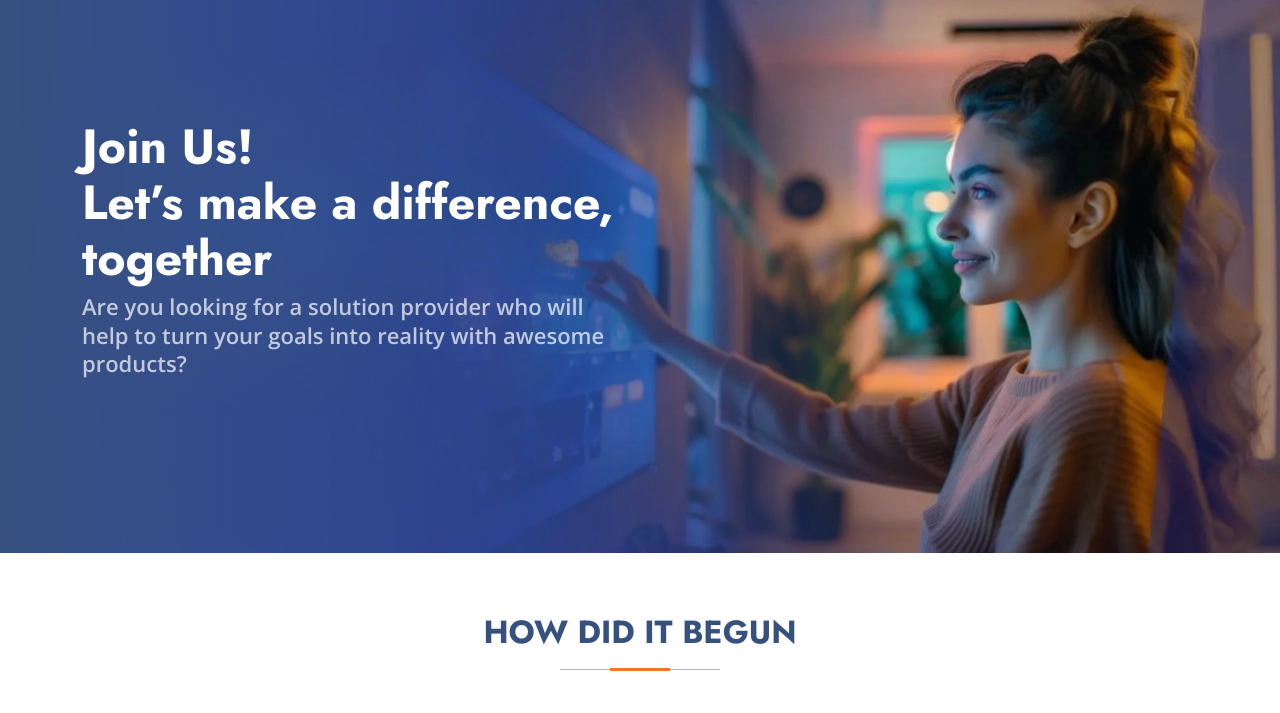
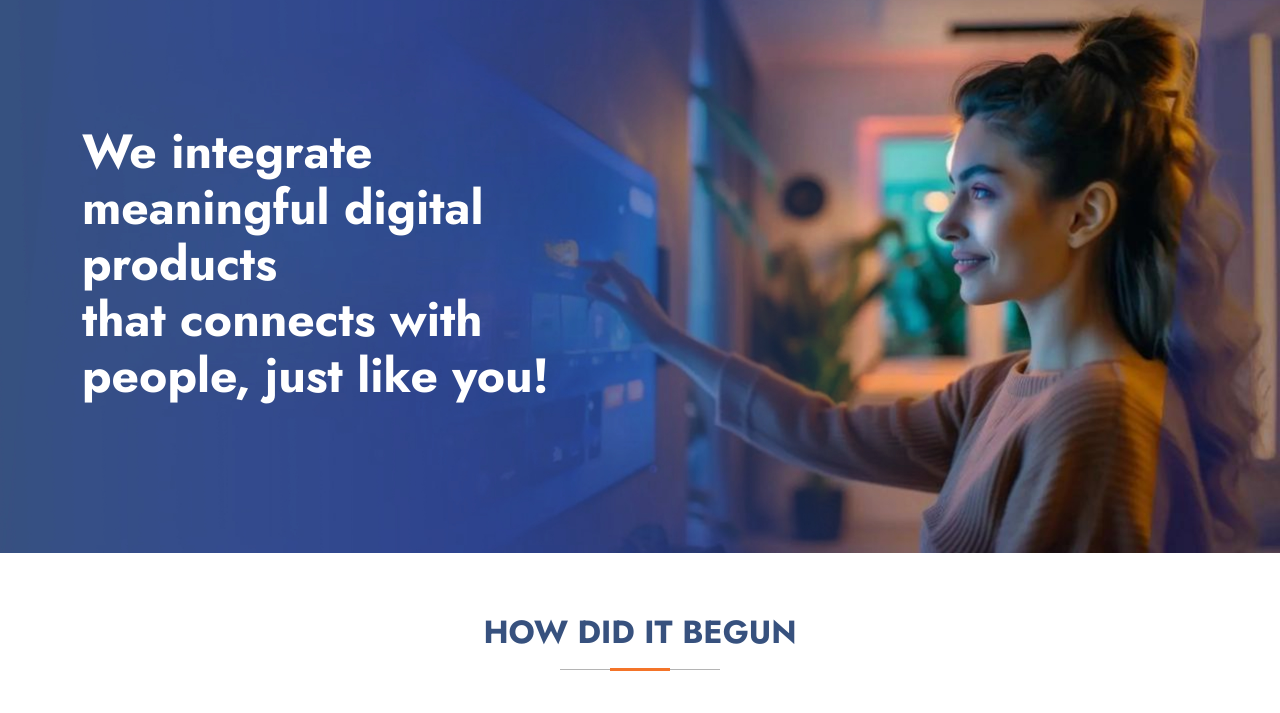
Before and after one commit to Sree1894/technetix, a plain HTML site: page aboutus.html in a window 1280 px wide. Shown: the part 87-800 px from the top of the page. Drawn offline with nearby package versions, Linux system fonts and the light colour scheme.

Commit message:
about us banner text change

```diff
--- a/aboutus.html
+++ b/aboutus.html
@@ -126,10 +126,10 @@
         <div class="row gy-4">
           <div class="col-lg-6 order-2 order-lg-1 d-flex flex-column justify-content-center" data-aos="zoom-out">
             <div class="row">
-              <h1>Join Us!</h1>
-              <h1>Let’s make a difference, together</h1>
-              <p>Are you looking for a solution provider who will help to turn your goals into reality with awesome
-                products?</p>
+              <h1>We integrate meaningful digital products </h1>
+              <h1>that connects with people, just like you!</h1>
+              <!-- <p>Are you looking for a solution provider who will help to turn your goals into reality with awesome
+                products?</p> -->
             </div>
           </div>
           <!-- <div class="col-lg-6 order-1 order-lg-2 hero-img" data-aos="zoom-out" data-aos-delay="200">
```
